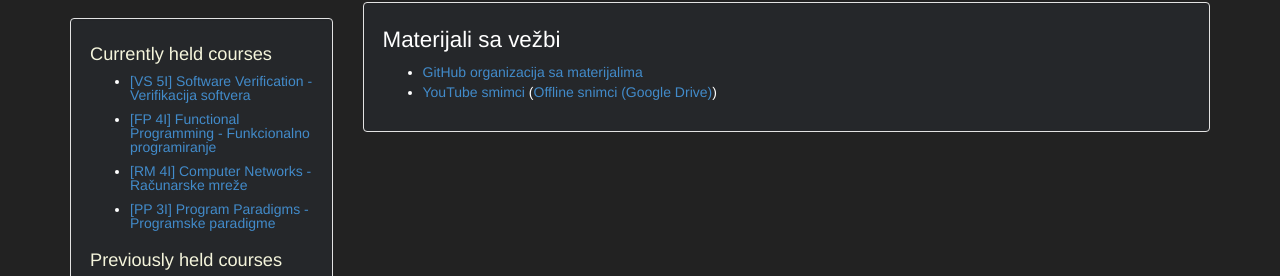
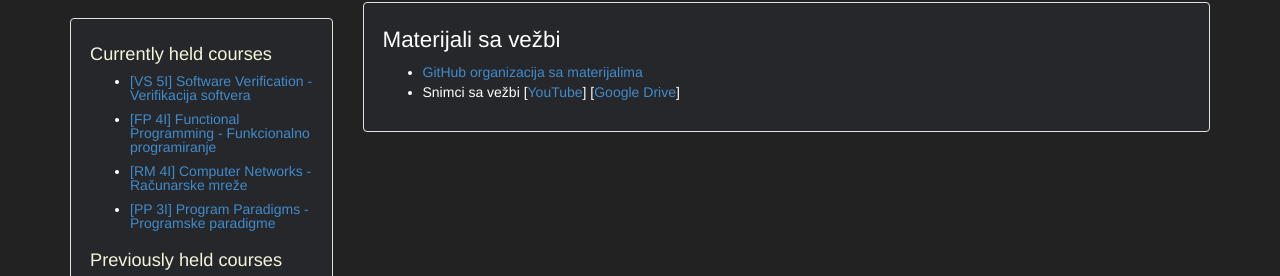
Before and after one commit to ivan-ristovic/ivan-ristovic.github.io, a Jekyll site: the page built from courses/fp/index.html, in a window 1280 px wide. Shown: the part 449-725 px from the top of the page. Built offline with Jekyll 4.4.1, drawn with Linux system fonts in a browser that asks for light colours.

Commit message:
Add recording links

```diff
--- a/courses/fp/index.html
+++ b/courses/fp/index.html
@@ -35,8 +35,15 @@ layout: default
 
 <div class="well">
   <h1>Materijali sa vežbi</h1>
+
   <ul>
-    <li><a href="https://github.com/MATF-Functional-Programming">GitHub organizacija sa materijalima</a></li>
-    <li><a href="https://www.youtube.com/playlist?list=PLOGAKiQpHThN3fRcs6OUjRETyEOR03Dy6">YouTube smimci</a> (<a href="https://drive.google.com/drive/folders/1IGYBmmBv206lqQNbYz8_QG5JmgOAtjKA?usp=sharing">Offline snimci (Google Drive)</a>)</li>
+    <li>
+      <a href="https://github.com/MATF-Functional-Programming">GitHub organizacija sa materijalima</a>
+    </li>
+    <li>
+      Snimci sa vežbi
+      [<a href="https://www.youtube.com/playlist?list=PLOGAKiQpHThN3fRcs6OUjRETyEOR03Dy6">YouTube</a>]
+      [<a href="https://drive.google.com/drive/folders/1IGYBmmBv206lqQNbYz8_QG5JmgOAtjKA?usp=sharing">Google Drive</a>]
+    </li>
   </ul>
 </div>
```
Also changed, not shown: courses/rm/index.html (+10 -1 lines).
